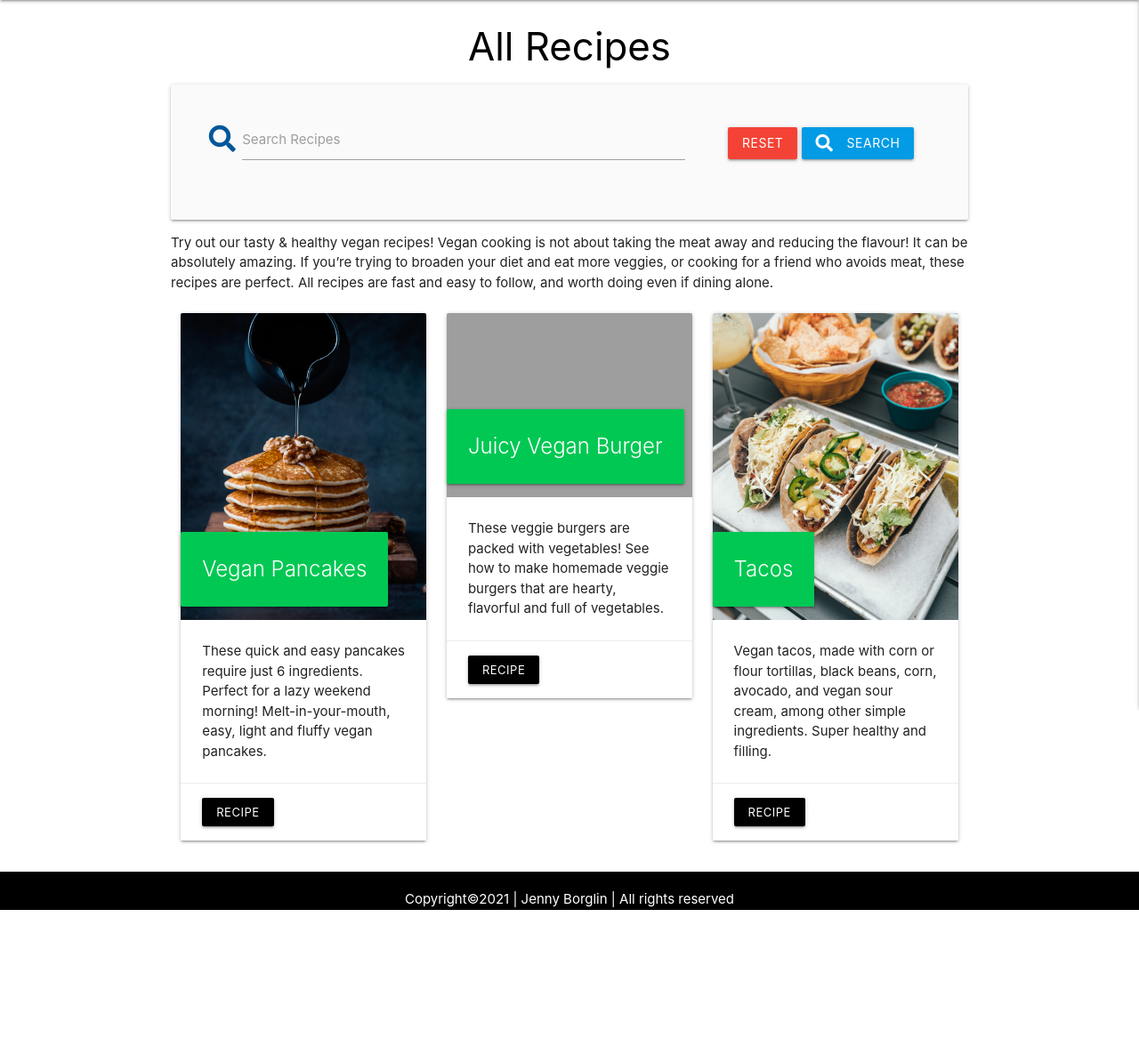
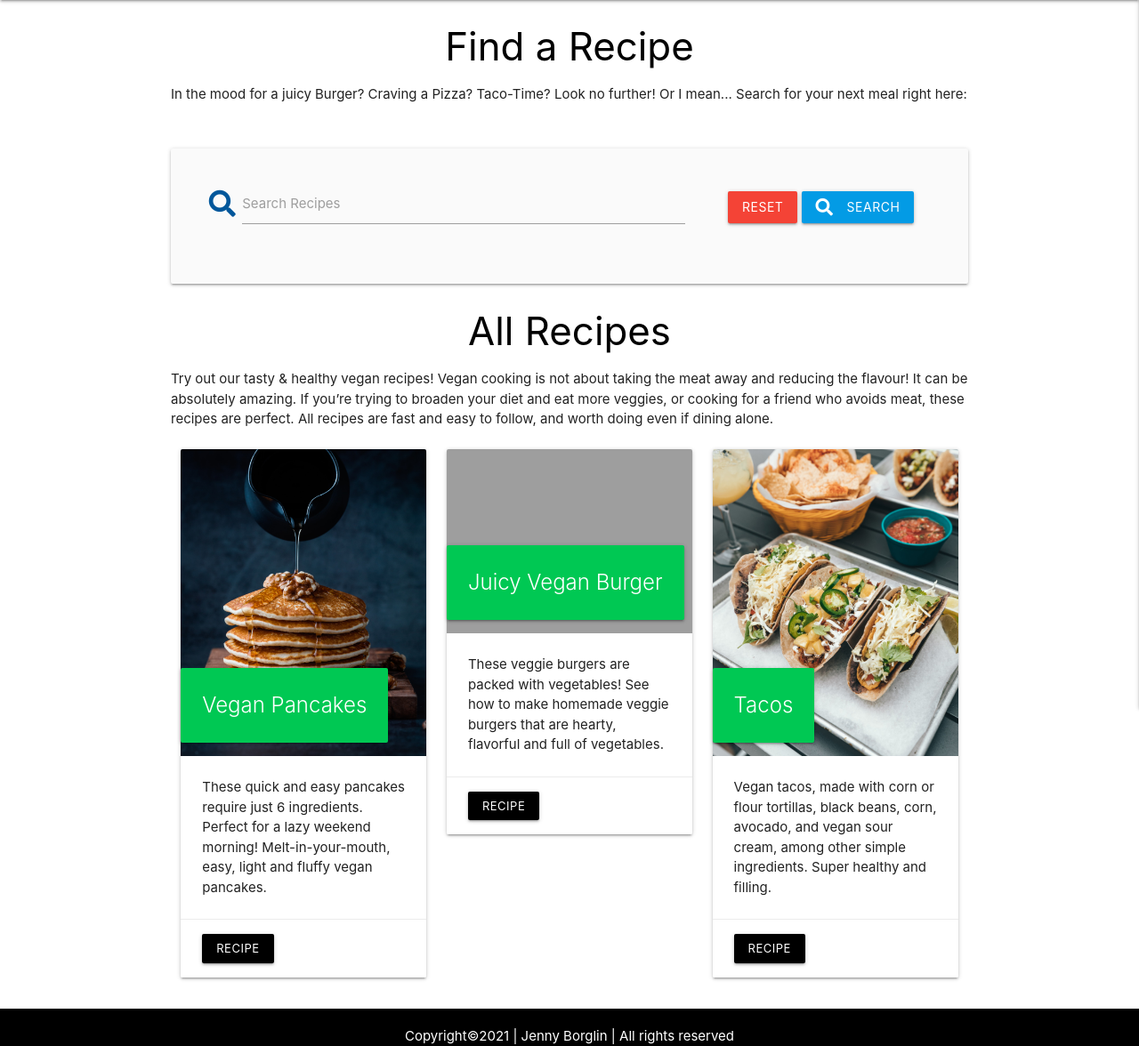
Before and after one commit to jennymalmoe/LazyVegan, a Flask app: page /search in a window 1280 px wide. Shown: the part 64-1240 px from the top of the page at 89% size. Before the commit the page ends 1087 px from the top, so only its background shows below. Run offline with Flask 2, Linux system fonts and the light colour scheme; data that the repository does not hold is empty; some libraries are stand-ins or nearby versions; grey boxes are pictures that could not be loaded.

Commit message:
Done with search bar and functionality

```diff
--- a/app.py
+++ b/app.py
@@ -36,6 +36,11 @@ def search():
     recipes = list(mongo.db.recipe.find({"$text": {"$search": query}}))
     return render_template("recipe.html", recipes=recipes)
 
+@app.route("/")
+@app.route("/shop")
+def shop():
+    home = mongo.db.shop.find()
+    return render_template("shop.html", shop=shop)
 
 @app.route("/register", methods=["GET", "POST"])
 def register():
--- a/static/css/style.css
+++ b/static/css/style.css
@@ -25,6 +25,10 @@ nav ul li:hover {
     float: left;
 }
 
+.search {
+    margin-top: 50px;
+    margin-bottom: 30px;
+}
 
 /* Switch in Add Recipe form */
 .switch label input[type=checkbox]:checked+.lever {
--- a/templates/base.html
+++ b/templates/base.html
@@ -23,7 +23,7 @@
             <ul class="right hide-on-med-and-down">
                 <li><a href="{{ url_for('home')}}">Home</a></li>
                 <li><a href="{{ url_for('get_recipe')}}">Recipes</a></li>
-                <li><a href="#">Shop</a></li>
+                <li><a href="{{ url_for('shop')}}">Shop</a></li>
                 {% if session.user %}
                     <li><a href="{{ url_for('add_recipe')}}">Add Recipes</a></li>
                     <li><a href="{{ url_for('profile', username=session['user']) }}">Profile</a></li>
@@ -41,7 +41,7 @@
            <li><h4 class="center-align light blue text text darken-2">Lazy Vegan</h4></li>
            <li><a href="{{ url_for('home')}}">Home</a></li>
            <li><a href="{{ url_for('get_recipe')}}">Recipes</a></li>
-           <li><a href="#">Shop</a></li>
+           <li><a href="{{ url_for('shop')}}">Shop</a></li>
            {% if session.user %}
                <li><a href="{{ url_for('add_recipe')}}">Add Recipes</a></li>
                <li><a href="{{ url_for('profile', username=session['user']) }}">Profile</a></li>
--- a/templates/recipe.html
+++ b/templates/recipe.html
@@ -1,9 +1,11 @@
 {% extends "base.html" %}
 {% block content %}
 
-  <h3 class="black-text center-align">All Recipes</h3>
+  <h3 class="black-text center-align">Find a Recipe</h3>
 
-  <div class="row card-panel grey lighten-5">
+  <p>In the mood for a juicy Burger? Craving a Pizza? Taco-Time? Look no further! Or I mean... Search for your next meal right here:</p>
+
+  <div class="search row card-panel grey lighten-5">
     <form action="{{ url_for('search') }}" method="post" class="col s12">
         <div class="row valign-wrapper center-align">
             <div class="input-field col s12 m8">
@@ -12,7 +14,7 @@
                 <label for="query">Search Recipes</label>
             </div>
             <div class="col s12 m4">
-                <a href="{{ url_for('recipe') }}" class="red btn text-shadow">Reset</a>
+                <a href="{{ url_for('get_recipe') }}" class="red btn text-shadow">Reset</a>
                 <button type="submit" class="light-blue darken-1 btn text-shadow">
                     <i class="fas fa-search left"></i> Search
                 </button>
@@ -21,6 +23,7 @@
     </form>
 </div>
 
+<h3 class="black-text center-align">All Recipes</h3>
 
   <p>Try out our tasty & healthy vegan recipes! Vegan cooking is not about taking the meat away
      and reducing the flavour! It can be absolutely amazing. If you’re trying to broaden your diet
@@ -35,7 +38,7 @@
   <div class="col s4 m4">
     <div class="card hoverable">
       <div class="card-image">
-        <img src="static/images/pancake.jpg">
+        <img class="responsive-img" src="static/images/pancake.jpg">
         <span class="card-title card-panel green accent-4">{{ recipe.recipe_name }}</span>
       </div>
       <div class="card-content">
@@ -52,7 +55,7 @@
     <div class="col s4 m4">
       <div class="card hoverable">
         <div class="card-image">
-          <img src="static/images/pancake.jpg">
+          <img class="responsive-img" src="static/images/pancake.jpg">
           <span class="card-title card-panel green accent-4">Vegan Pancakes</span>
         </div>
         <div class="card-content">
@@ -71,7 +74,7 @@
  <div class="col s4 m4">
     <div class="card hoverable">
       <div class="card-image">
-        <img src="static/images/burger.png">
+        <img class="responsive-img" src="static/images/burger.png">
         <span class="card-title card-panel green accent-4">Juicy Vegan Burger</span>
       </div>
       <div class="card-content">
@@ -89,7 +92,7 @@
   <div class="col s4 m4">
     <div class="card hoverable">
       <div class="card-image">
-        <img src="static/images/taco.jpg">
+        <img class="responsive-img" src="static/images/taco.jpg">
         <span class="card-title card-panel green accent-4">Tacos</span>
       </div>
       <div class="card-content">
```
Also changed, not shown: templates/home.html (+9 -7 lines), templates/shop.html (added, +23 -0 lines).
